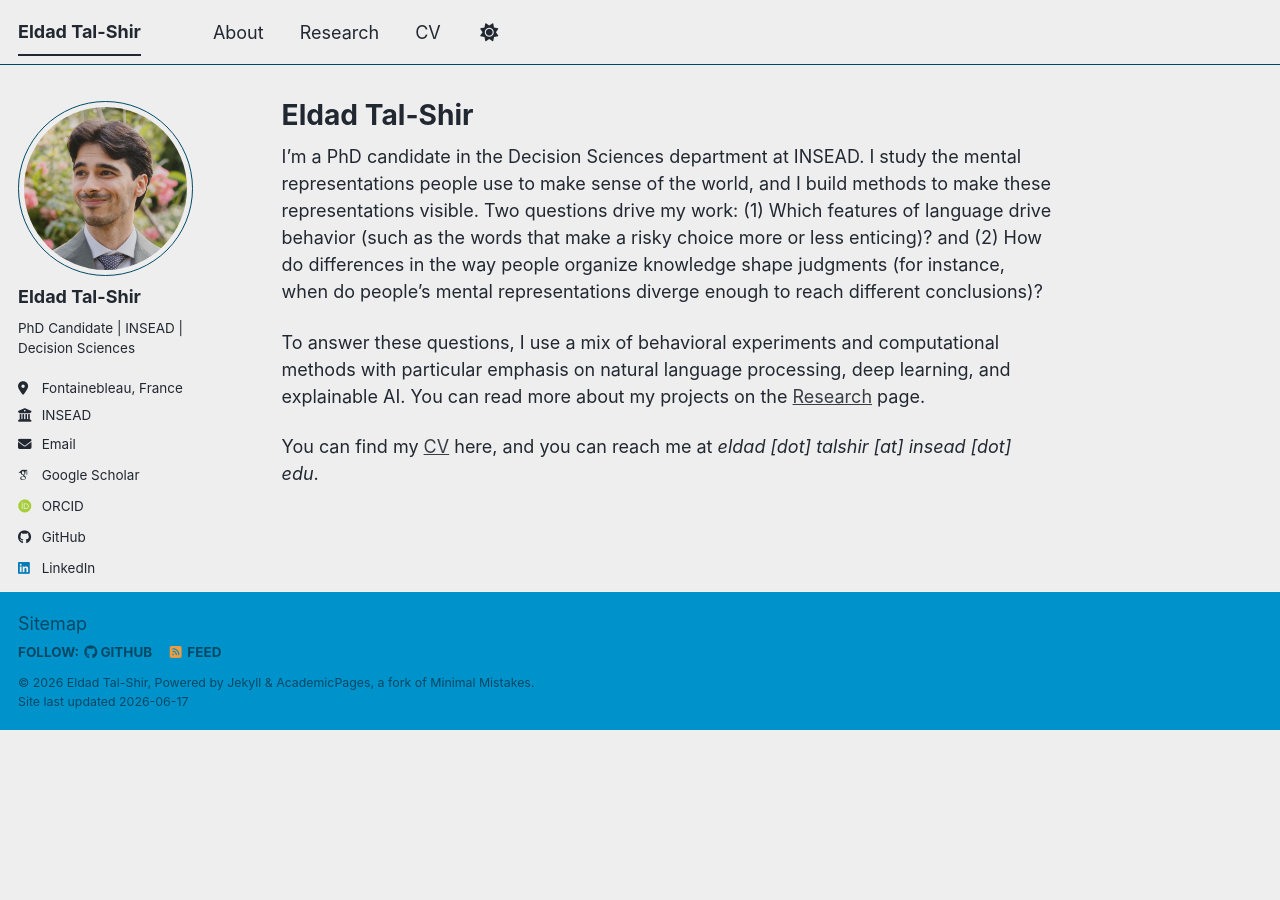
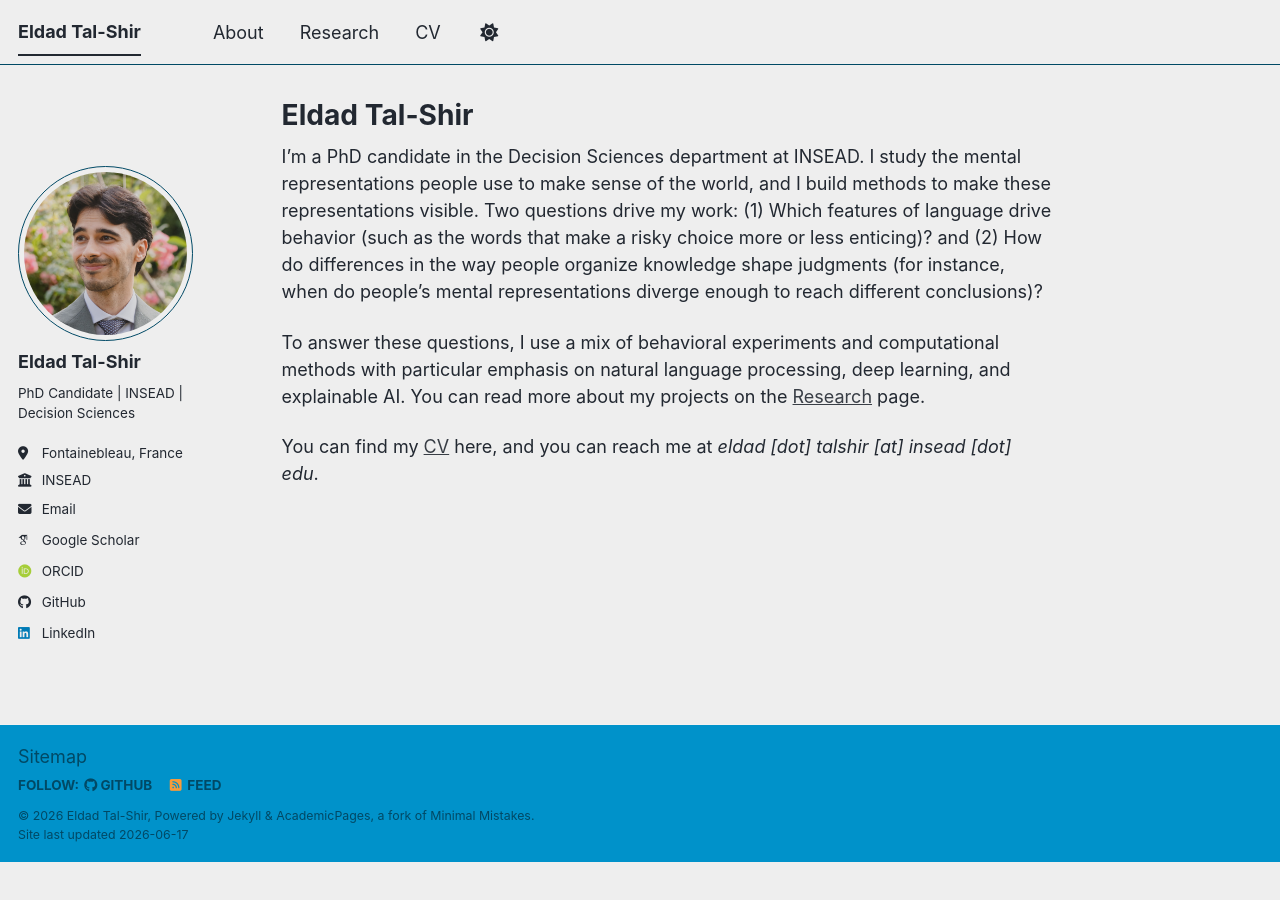
Before and after one commit to EldadTalShir/eldadtalshir.github.io, a Jekyll site: the page built from _pages/about.md, in a window 1280 px wide. Built offline with Jekyll 4.4.1, drawn with Linux system fonts in a browser that asks for light colours; some web fonts are replaced; a script bundle is joined from its source files by our own code; library files that are not in the unit come from our copies.

Commit message:
Update _sidebar.scss

```diff
--- a/_sass/layout/_sidebar.scss
+++ b/_sass/layout/_sidebar.scss
@@ -18,9 +18,9 @@
   }
 
   @media screen and (min-width: $sidebar-screen-min-width) {
-    height: 100vh;
-    overflow-y: auto;               // Add scrollbar if the sidebar is too long
-    position: fixed;
+    height: auto !important;
+    overflow-y: visible !important;
+    position: sticky !important;
     padding-top: $masthead-height;
   }
 
```
